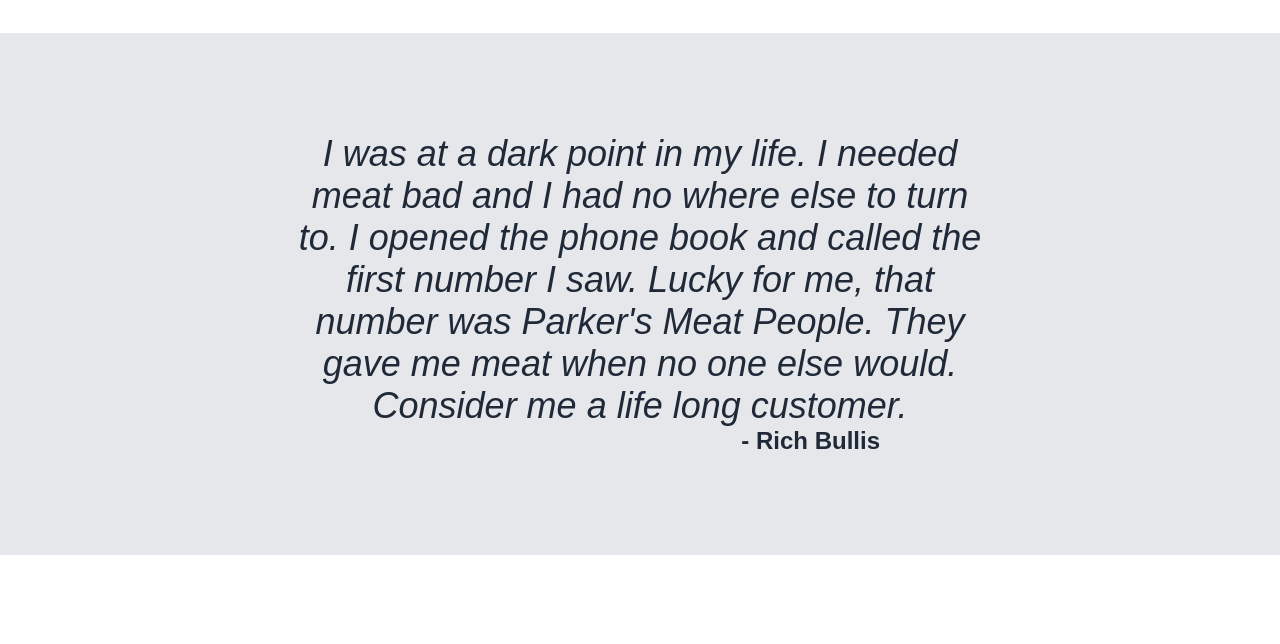
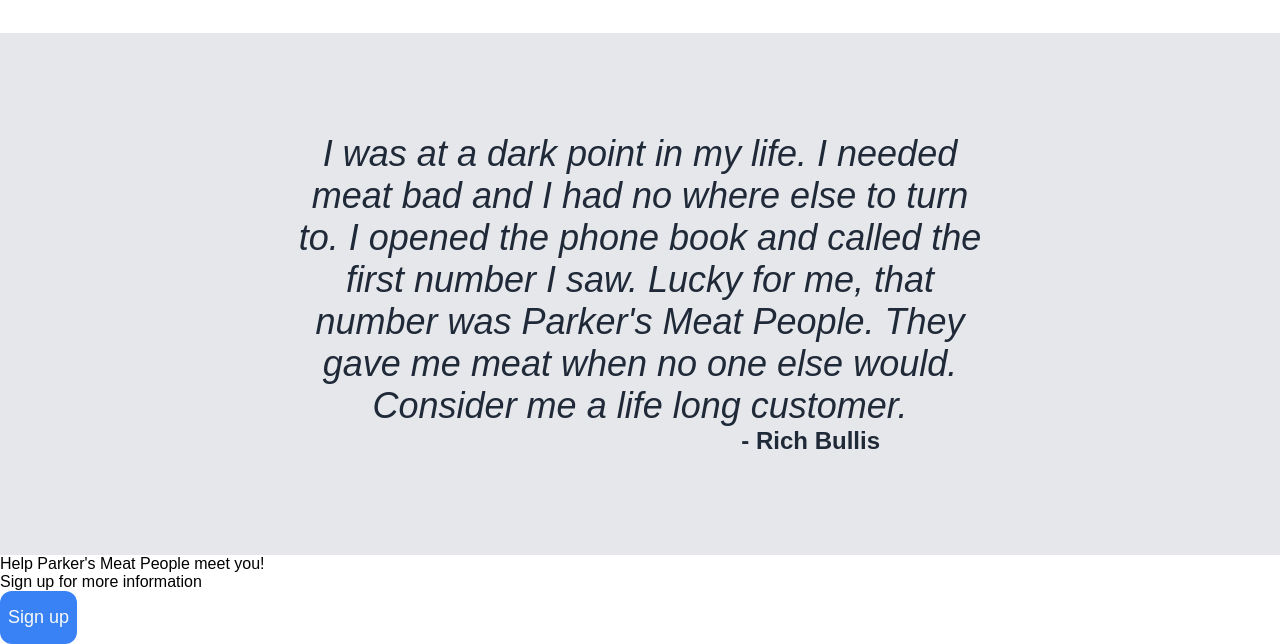
Before and after one commit to dwang399/landing-page, a plain HTML site: page index.html in a window 1280 px wide. Shown: the part 772-1416 px from the top of the page. Before the commit the page ends 1327 px from the top, so only its background shows below. Drawn offline with Linux system fonts and the light colour scheme.

Commit message:
Add Sign Up html

```diff
--- a/index.html
+++ b/index.html
@@ -68,5 +68,11 @@
             </div>
             <div class="person">- Rich Bullis</div>
         </div>
+        <div
+            <div class="action">
+                <div class="toptext">Help Parker's Meat People meet you!</div>
+                <div class="bottomtext">Sign up for more information</div>
+            </div>
+            <button>Sign up</button>
     </body>
 </html>
--- a/styles.css
+++ b/styles.css
@@ -130,3 +130,5 @@ button {
     color: #1f2937;
     font-weight: 800;
 }
+
+/* This is the Call to Action CSS */
```
